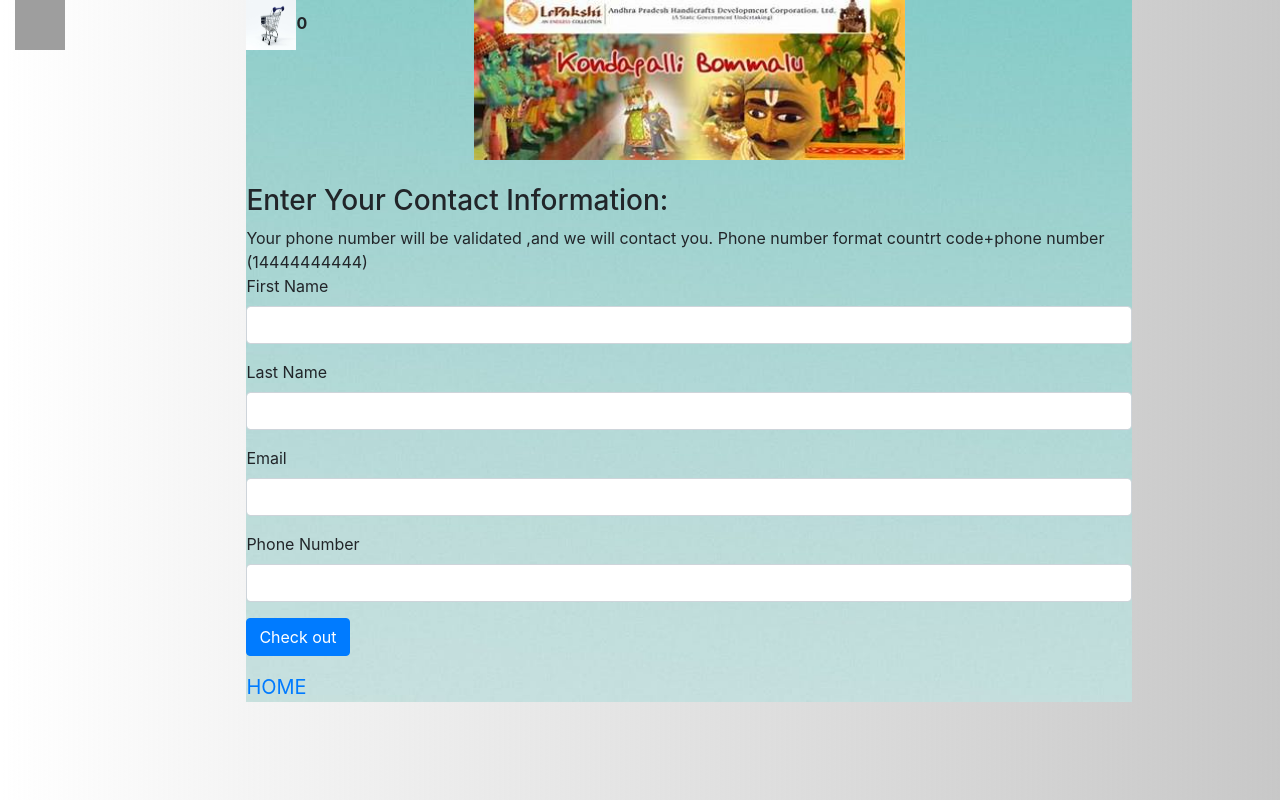
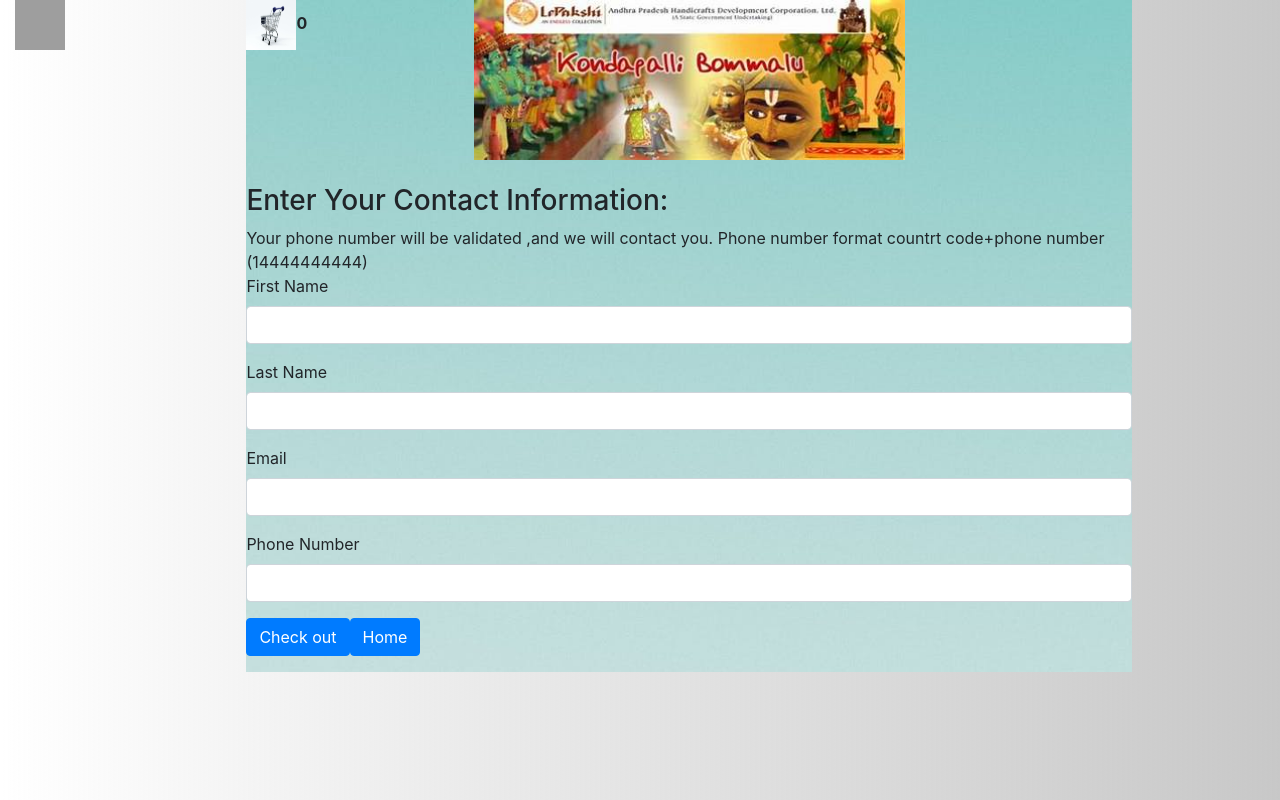
Before and after one commit to dev-Rayavaram/artStoreDev, a React (Create React App) app: page /#/customer in a window 1280 px wide. Built offline with nearby package versions, Linux system fonts and the light colour scheme; no server answers; grey boxes are pictures that could not be loaded; a web font is replaced by a local one.

Commit message:
link added

```diff
--- a/src/components/Customer.js
+++ b/src/components/Customer.js
@@ -3,6 +3,7 @@
 import {Form,Button} from 'react-bootstrap'
 import Header from './Header';
 import {connect} from 'react-redux';
+import { Link } from 'react-router-dom';
 
 const Key = process.env.REACT_APP_API_KEY;
 
@@ -151,9 +152,10 @@
 
                 <Form.Group>
                 <Button variant="primary" type="button" className="btn btn-primary" onClick={this.handleSubmit}>Check out</Button>
+                <Button tag={Link} to="/Home">Home</Button>
                 </Form.Group>
                 </Form>
-                    <a href="#" style={{fontSize:'20px'}}>HOME</a>
+
                 </div>
             </div>
 
```
